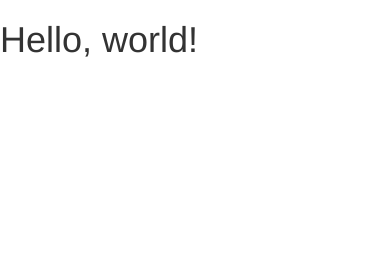
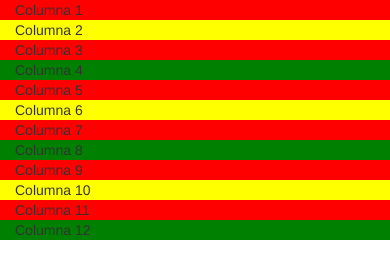
Before and after one commit to victorhb-dd/MiLandingPage, a plain HTML site: page index.html in a window 390 px wide. Drawn offline with nearby package versions, Linux system fonts and the light colour scheme.

Commit message:
Practica con el sistema de rejillas responsive de Boostrap

```diff
--- a/index.html
+++ b/index.html
@@ -18,7 +18,22 @@
     <![endif]-->
   </head>
   <body>
-    <h1>Hello, world!</h1>
+    <div class="container">
+      <div class="row">
+        <div class="col-xs-12 col-sm-6 col-md-3 col-lg-1" style="background-color: red">Columna 1</div>
+        <div class="col-xs-12 col-sm-6 col-md-3 col-lg-1" style="background-color: yellow">Columna 2</div>
+        <div class="col-xs-12 col-sm-6 col-md-3 col-lg-1" style="background-color: red">Columna 3</div>
+        <div class="col-xs-12 col-sm-6 col-md-3 col-lg-1" style="background-color: green">Columna 4</div>
+        <div class="col-xs-12 col-sm-6 col-md-3 col-lg-1" style="background-color: red">Columna 5</div>
+        <div class="col-xs-12 col-sm-6 col-md-3 col-lg-1" style="background-color: yellow">Columna 6</div>
+        <div class="col-xs-12 col-sm-6 col-md-3 col-lg-1" style="background-color: red">Columna 7</div>
+        <div class="col-xs-12 col-sm-6 col-md-3 col-lg-1" style="background-color: green">Columna 8</div>
+        <div class="col-xs-12 col-sm-6 col-md-3 col-lg-1" style="background-color: red">Columna 9</div>
+        <div class="col-xs-12 col-sm-6 col-md-3 col-lg-1" style="background-color: yellow">Columna 10</div>
+        <div class="col-xs-12 col-sm-6 col-md-3 col-lg-1" style="background-color: red">Columna 11</div>
+        <div class="col-xs-12 col-sm-6 col-md-3 col-lg-1" style="background-color: green">Columna 12</div>
+      </div>
+    </div>
 
     <!-- jQuery (necessary for Bootstrap's JavaScript plugins) -->
     <script src="https://ajax.googleapis.com/ajax/libs/jquery/1.12.4/jquery.min.js"></script>
```
